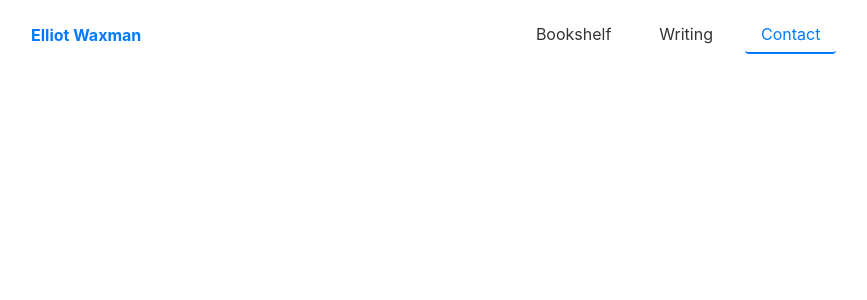
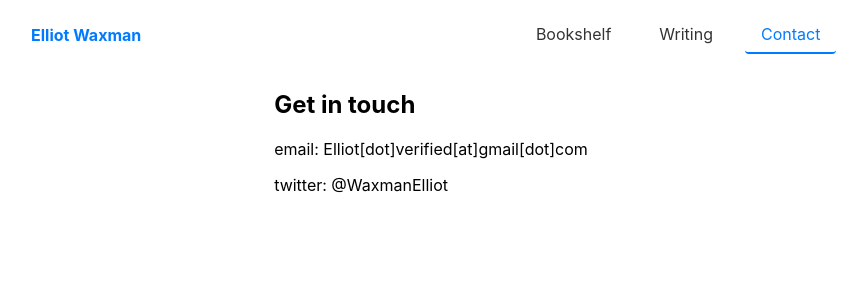
Before and after one commit to Elliot-verified/Portfolio, a React (Create React App) app: page /Contact in a window 1280 px wide. Shown: the top 300 px of the page, without its empty margins (49-916 px from the left). Built offline with nearby package versions, Linux system fonts and the light colour scheme.

Commit message:
adding Gif

```diff
--- a/src/App.js
+++ b/src/App.js
@@ -3,6 +3,7 @@ import React from 'react';
 import './styles.css';
 import './Sidebar.css';
 import MainLayout from './MainLayout';
+import Contact from './Contact';
 import HomePage from './HomePage';
 import BookShelf from './BookShelf';
 import { BrowserRouter as Router, Routes, Route } from 'react-router-dom';
@@ -14,6 +15,7 @@ const App = () => (
       <Routes>
         <Route path="/" element={<HomePage />} />
         <Route path='/BookShelf' element= {<BookShelf />}/>
+        <Route path='/Contact' element= {<Contact />}/>
         {/* other routes */}
       </Routes>
     </MainLayout>
--- /dev/null
+++ b/src/Contact.js
@@ -0,0 +1,11 @@
+// src/Contact.js
+const Contact = () => (
+    <div>
+        <h2>Get in touch</h2>
+            <p>email: Elliot[dot]verified[at]gmail[dot]com</p>
+            <p>twitter: @WaxmanElliot</p>
+
+    </div>
+  );
+
+  export default Contact;
--- /dev/null
+++ b/src/Gif.js
@@ -0,0 +1,8 @@
+// Gif.js
+
+const Gif = () => (
+    <div>
+        <div style="width:100%;height:0;padding-bottom:73%;position:relative;"><iframe src="https://giphy.com/embed/pZBxuJBuypFJVymRcW" width="100%" height="100%" style="position:absolute"  class="giphy-embed" allowFullScreen></iframe></div><p><a href="https://giphy.com/stickers/decor-deco-dec-pZBxuJBuypFJVymRcW"></a></p>
+    </div>
+);
+  export default Gif;
--- a/src/Highlights.js
+++ b/src/Highlights.js
@@ -30,11 +30,10 @@ function Highlights() {
       {highlights.length > 0 ? (
         highlights.map((highlight, index) => (
           <div key={index} className="highlight-box">
-            <h2>{highlight.title}</h2>
+            <h3>{highlight.title}</h3>
             <p><strong>Author:</strong> {highlight.author}</p>
-            <p><strong>Highlight:</strong> {highlight.text}</p>
+            <p><strong>Date:</strong> {highlight.highlighted_at}</p>
             <a href={highlight.source_url} target="_blank" rel="noopener noreferrer">Read Article</a>
-            <p>{highlight.text}</p>
           </div>
         ))
       ) : (
--- a/src/HomePage.js
+++ b/src/HomePage.js
@@ -1,8 +1,10 @@
 // HomePage.js
+import Gif from "./Gif";
 import Sidebar from "./Sidebar";
 const HomePage = () => (
     <div>
       <Sidebar />
+      <Gif/>
     </div>
   );
 
```
